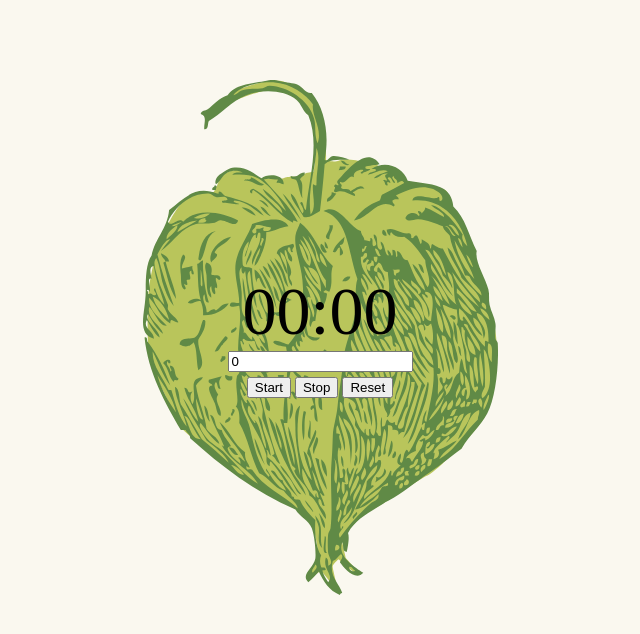
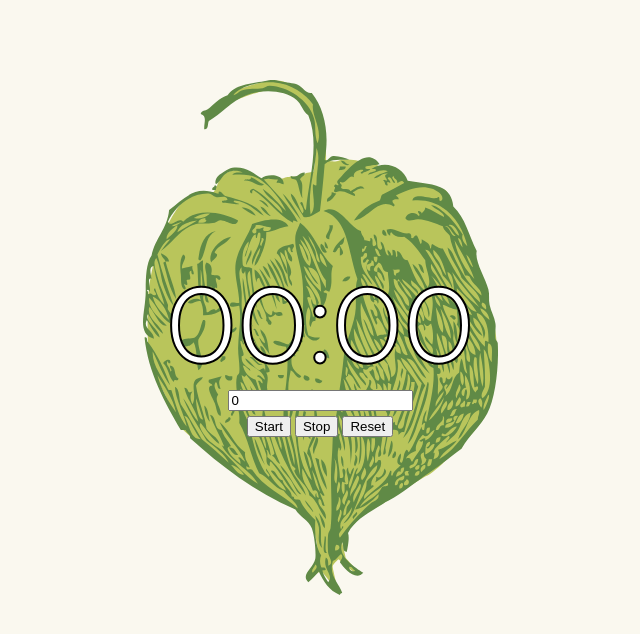
Before and after one commit to ashtron/tomatillo, a plain HTML site: page index.html in a window 1280 px wide. Shown: the whole page, without its empty margins (320-960 px from the left). Drawn offline with nearby package versions, Linux system fonts and the light colour scheme.

Commit message:
Changed font

```diff
--- a/index.html
+++ b/index.html
@@ -3,6 +3,7 @@
     <title>{{formattedTime}}</title>
     <script src="https://ajax.googleapis.com/ajax/libs/angularjs/1.3.15/angular.min.js"></script>
     <script type='text/javascript' src='js/timer.js'></script>
+    <link rel="stylesheet" type="text/css" href="http://fonts.googleapis.com/css?family=Montserrat">
     <link rel='stylesheet' type='text/css' href='styles/styles.css'>
   </head>
 
--- a/styles/styles.css
+++ b/styles/styles.css
@@ -17,7 +17,7 @@
   position: absolute;
   text-align: center;
   width: 355px;
-  margin-top: 54%;
+  margin-top: 50%;
 }
 
 #buttons {
@@ -25,7 +25,11 @@
 }
 
 #display {
-  font-size: 68px;
+  -webkit-text-stroke-width: 2px;
+  -webkit-text-stroke-color: black;
+  font-family: Montserrat;
+  color: #fff;
+  font-size: 108px;
 }
 
 body {
```
Also changed, not shown: fonts/BebasNeue Book.otf (added), fonts/BebasNeue Light.otf (added), fonts/BebasNeue Regular.otf (added), fonts/BebasNeue Thin.otf (added), fonts/BebasNeueBold.otf (added), fonts/TTF's/BebasNeue Bold.ttf (added), fonts/TTF's/BebasNeue Book.ttf (added), fonts/TTF's/BebasNeue Light.ttf (added), fonts/TTF's/BebasNeue Regular.ttf (added), fonts/TTF's/BebasNeue Thin.ttf (added), 2 other files.
